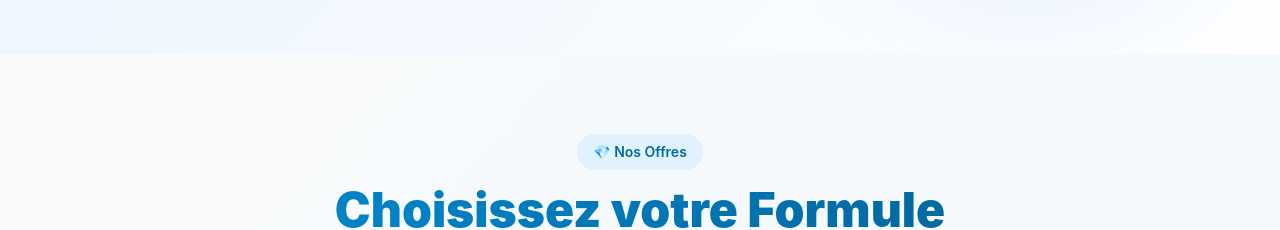
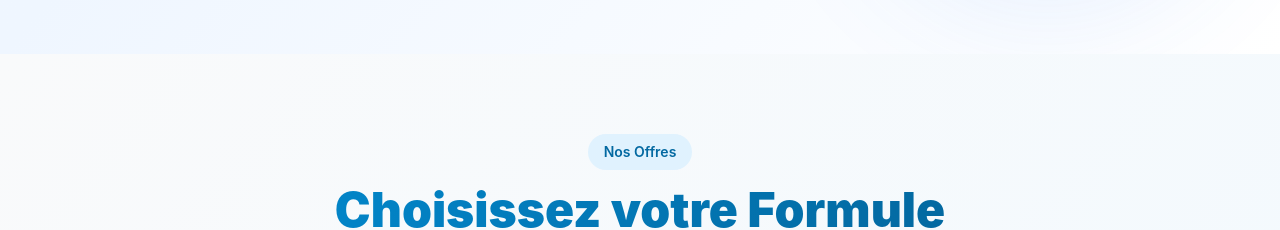
Before and after one commit to zekitml61-maker/sanane, a Next.js app: page / in a window 1280 px wide. Shown: the part 3480-3710 px from the top of the page. Built offline with nearby package versions, Linux system fonts and the light colour scheme.

Commit message:
Remove: Suppression emoji diamant de Nos Offres
- Suppression 💎 du badge
- Texte simple: Nos Offres
- Design plus sobre

```diff
--- a/components/PricingToggle.tsx
+++ b/components/PricingToggle.tsx
@@ -181,7 +181,7 @@ export default function PricingToggle() {
         <div className="text-center mb-12">
           <div className="mb-4">
             <span className="inline-block px-4 py-2 bg-primary-100 text-primary-700 rounded-full text-sm font-semibold">
-              💎 Nos Offres
+              Nos Offres
             </span>
           </div>
 
```
